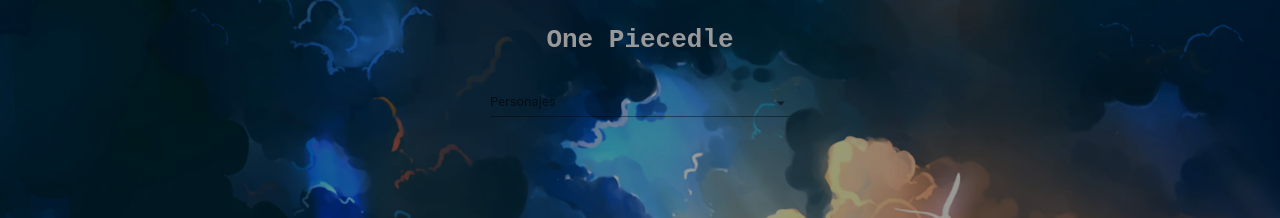
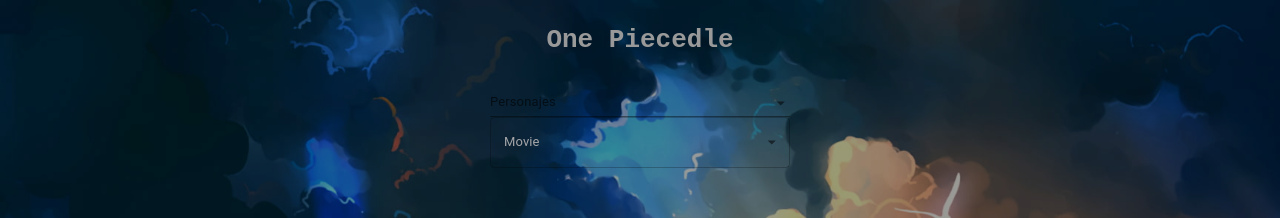
Before and after one commit to alejolac/piecedle, a React (Vite) app: page / in a window 1280 px wide. Shown: the top 218 px of the page. Built offline with nearby package versions, Linux system fonts and the light colour scheme.

Commit message:
test new autocomplete

```diff
--- a/src/App.css
+++ b/src/App.css
@@ -30,7 +30,7 @@
   border: 1px solid hsla(0,0%,100%,.59);
   box-sizing: border-box;
   transition: flex-basis .1s ease;
-  flex-basis: calc(8.2% - 22px);
+  flex-basis: calc(5.5% - 22px);
 }
 
 .item-div-cat  .content{
--- a/src/App.jsx
+++ b/src/App.jsx
@@ -11,6 +11,7 @@
 import Box from '@mui/material/Box'
 import Typography from '@mui/material/Typography'
 import Tooltip from '@mui/material/Tooltip';
+import Button from "@mui/material/Button"
 
 function App() {
   const [win, setWin] = useState(false)
@@ -19,6 +20,18 @@
   const [noCheck, setNoCheck] = useState(Data.personajes)
   const [siCheck, setsiCheck] = useState([])
   const [parent, enableAnimations] = useAutoAnimate()
+  const [inputValue, setInputValue] = useState('');
+
+  const handleInputChange = (event, newInputValue) => {
+    setInputValue(newInputValue);
+  };
+
+  const handleOptionSelected = (event, value) => {
+    // Llama a la función onSelect con el valor seleccionado
+    //onSelect(value);
+    // Reinicia el valor del input
+    setInputValue('');
+  };
 
   useEffect(() => {
   }, [siCheck])
@@ -76,6 +89,8 @@
   }
 
   function handleState(objeto) {
+    console.log(objeto);
+    return
     const newSi = [...siCheck]
     ////
     const newNo = noCheck.filter(item => item !== objeto)
@@ -105,7 +120,7 @@
               id="combo-box-demo"
               options={noCheck}
               getOptionLabel={(option) => option.label}
-              renderOption={(props, option) => (
+              renderOption={(props, optioBrookn) => (
                 <Box
                   key={uuidv4()}
                   sx={{
@@ -134,6 +149,39 @@
               sx={{ width: 300 }}
               renderInput={(params) => <TextField onBlur={() => setAutoComplete(false)} onClick={() => setAutoComplete(true)} variant="standard" {...params} label="Personajes" />}
             />
+         <Autocomplete
+            disablePortal
+            id="combo-box-demo"
+            options={noCheck}
+            getOptionLabel={(option) => option.label}
+            inputValue={inputValue}
+            onInputChange={handleInputChange}
+            onChange={handleOptionSelected}
+            isOptionEqualToValue={(option, value) => option.label === value.label || value === ''}
+            renderOption={(props, option) => (
+              <li {...props}>
+                <Avatar
+                  src={option.imagen}
+                  alt={option.label}
+                  sx={{ marginRight: 2, cursor: 'pointer' }}
+                  onClick={() => onAvatarClick(option)}
+                />
+                {option.label}
+              </li>
+            )}
+            sx={{ width: 300 }}
+            renderInput={(params, option) => (
+              <TextField
+                {...params}
+                label="Movie"
+                InputProps={{
+                  ...params.InputProps,
+
+                }}
+                sx={{ cursor: 'pointer' }}
+                onClick={() => handleState(option)}
+              />
+            )}          />
           </div>
           <div ref={parent} className='item-head'>
             {
--- a/src/assets/data.jsx
+++ b/src/assets/data.jsx
@@ -23,7 +23,7 @@
         },
         {
             "label": "Roronoa Zoro",
-            "imagen": "zoro.jpg",
+            "imagen": "https://wallpapers-clan.com/wp-content/uploads/2022/08/zoro-pfp-1.jpg",
             "genero": "Masculino",
             "especie": "Humano",
             "blue": "West Blue",
@@ -53,7 +53,8 @@
             "Fruta": "No Tiene",
             "recompensa": 366000000,
             "edad": 20,
-            "ocupacion": ["Navegante", "Pirata"]
+            "ocupacion": ["Navegante", "Pirata"],
+            "aparicion": 1999,
         },
         {
             "label": "Jinbe",
```
